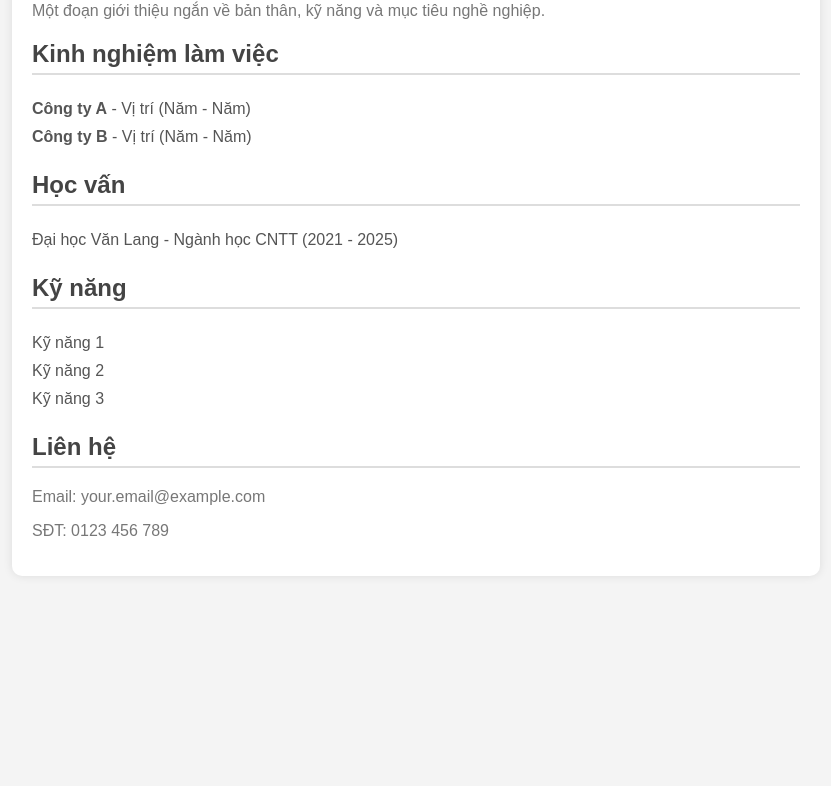
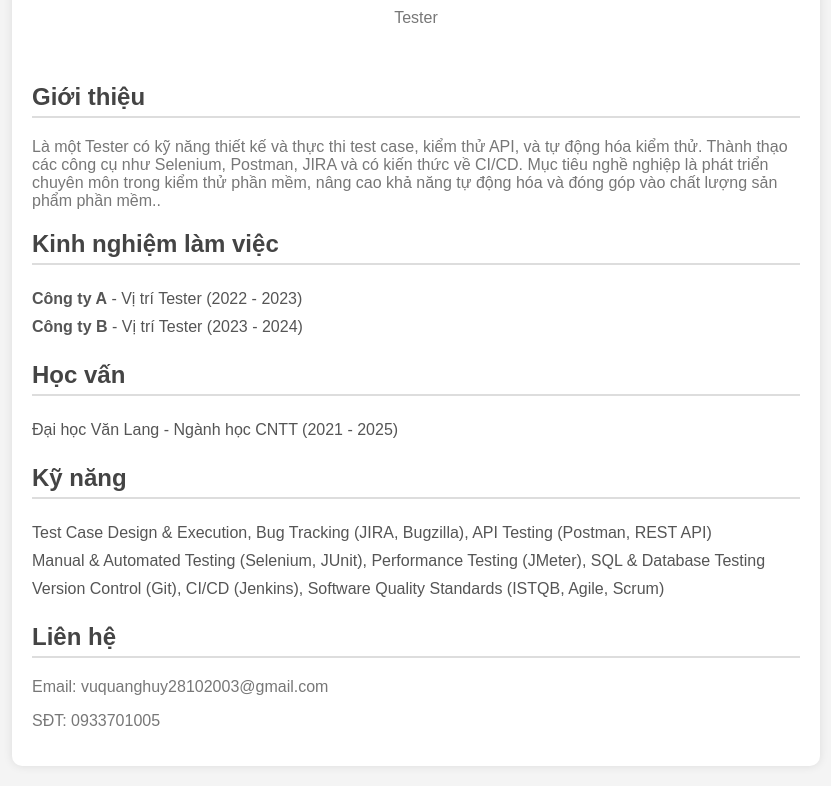
Before and after one commit to VuQuangHuy2810/Netlify_app, a plain HTML site: page index.html in a window 1280 px wide. Shown: the part 248-1034 px from the top of the page, without its empty margins (224-1055 px from the left). Before the commit the page ends 844 px from the top, so only its background shows below. Drawn offline with Linux system fonts and the light colour scheme.

Commit message:
Cập nhật CV cá nhân

```diff
--- a/index.html
+++ b/index.html
@@ -9,19 +9,19 @@
 <body>
     <div class="cv-container">
         <header>
-            <img src="avatar.jpg" alt="Ảnh đại diện">
+            <img src="Avatar.jpg" alt="Ảnh đại diện">
             <h1>Vũ Quang Huy</h1>
-            <p>Vị trí / Nghề nghiệp</p>
+            <p>Tester</p>
         </header>
         <section class="about">
             <h2>Giới thiệu</h2>
-            <p>Một đoạn giới thiệu ngắn về bản thân, kỹ năng và mục tiêu nghề nghiệp.</p>
+            <p>Là một Tester có kỹ năng thiết kế và thực thi test case, kiểm thử API, và tự động hóa kiểm thử. Thành thạo các công cụ như Selenium, Postman, JIRA và có kiến thức về CI/CD. Mục tiêu nghề nghiệp là phát triển chuyên môn trong kiểm thử phần mềm, nâng cao khả năng tự động hóa và đóng góp vào chất lượng sản phẩm phần mềm..</p>
         </section>
         <section class="experience">
             <h2>Kinh nghiệm làm việc</h2>
             <ul>
-                <li><strong>Công ty A</strong> - Vị trí (Năm - Năm)</li>
-                <li><strong>Công ty B</strong> - Vị trí (Năm - Năm)</li>
+                <li><strong>Công ty A</strong> - Vị trí Tester (2022 - 2023)</li>
+                <li><strong>Công ty B</strong> - Vị trí Tester (2023 - 2024)</li>
             </ul>
         </section>
         <section class="education">
@@ -33,15 +33,15 @@
         <section class="skills">
             <h2>Kỹ năng</h2>
             <ul>
-                <li>Kỹ năng 1</li>
-                <li>Kỹ năng 2</li>
-                <li>Kỹ năng 3</li>
+                <li>Test Case Design & Execution, Bug Tracking (JIRA, Bugzilla), API Testing (Postman, REST API)</li>
+                <li>Manual & Automated Testing (Selenium, JUnit), Performance Testing (JMeter), SQL & Database Testing</li>
+                <li>Version Control (Git), CI/CD (Jenkins), Software Quality Standards (ISTQB, Agile, Scrum)</li>
             </ul>
         </section>
         <section class="contact">
             <h2>Liên hệ</h2>
-            <p>Email: your.email@example.com</p>
-            <p>SĐT: 0123 456 789</p>
+            <p>Email: vuquanghuy28102003@gmail.com</p>
+            <p>SĐT: 0933701005</p>
         </section>
     </div>
 </body>
```
Also changed, not shown: Avatar.jpg (added).
